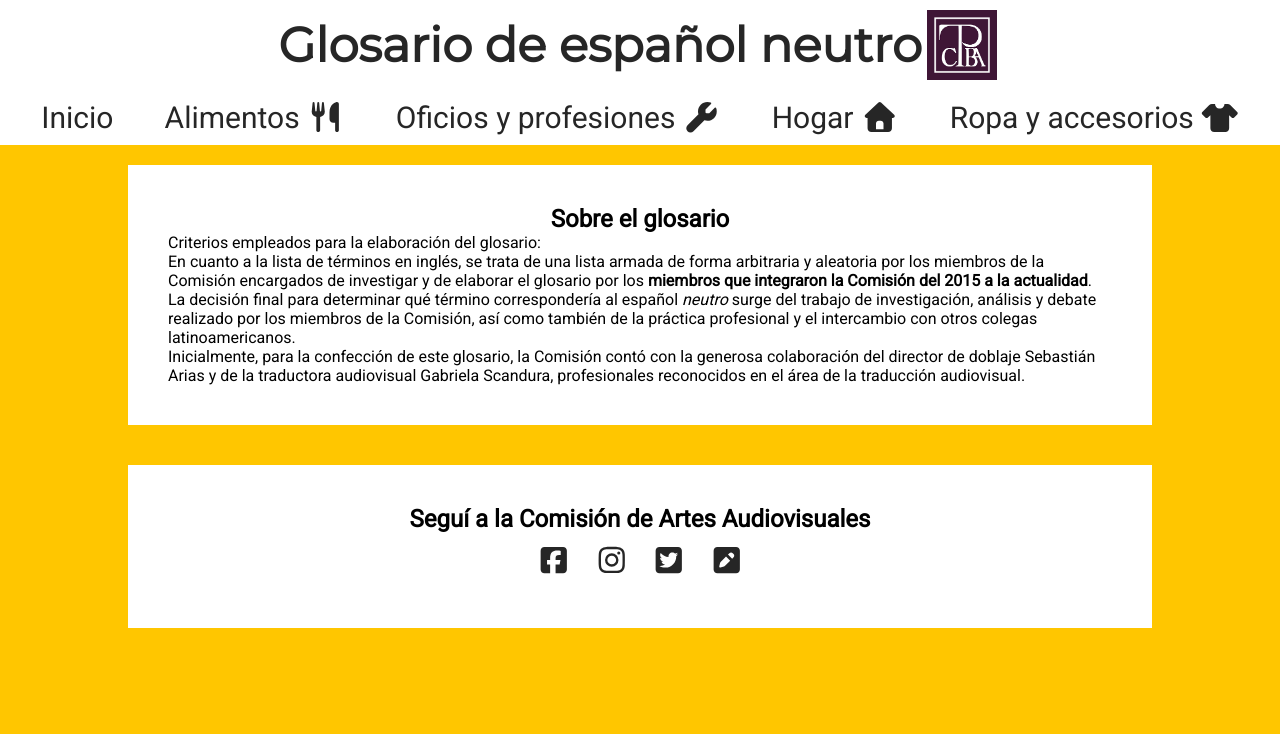
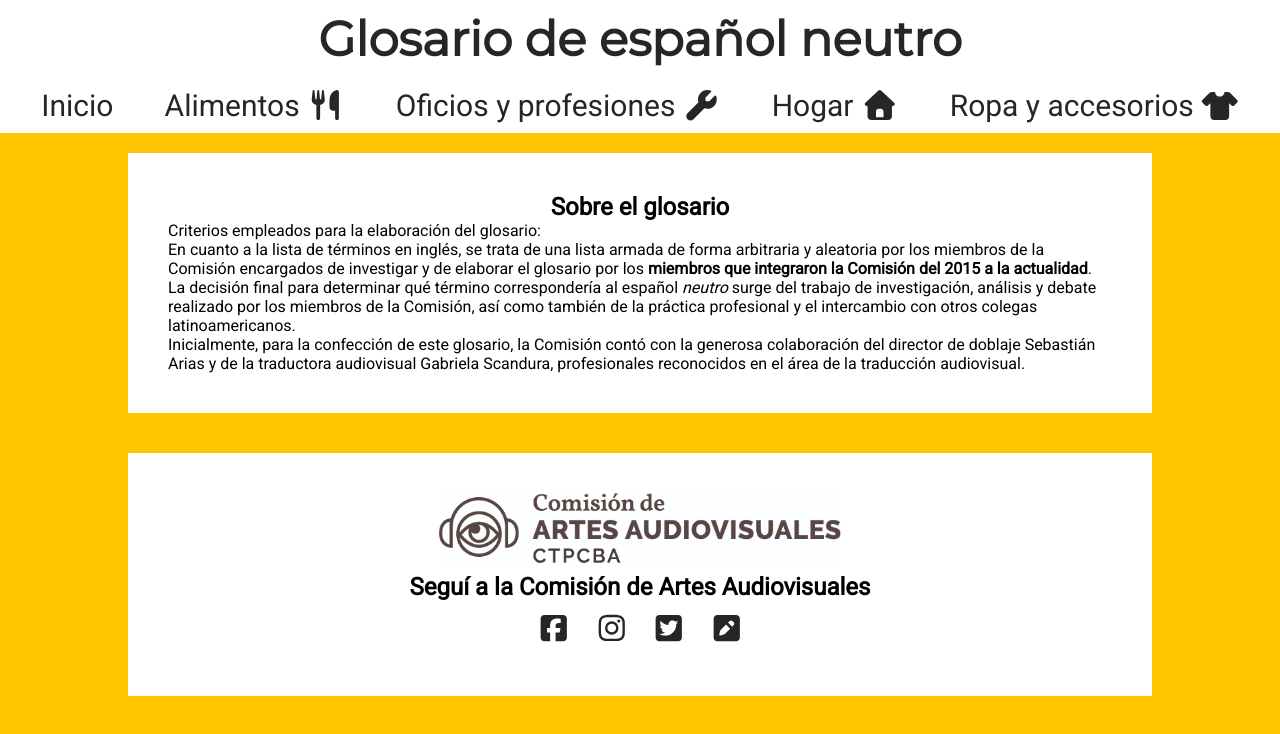
Before and after one commit to TAV-CTPCBA/Glosario, a plain HTML site: page index.html in a window 1280 px wide. Drawn offline with Linux system fonts and the light colour scheme.

Commit message:
nuevo logo

```diff
--- a/assets/style.css
+++ b/assets/style.css
@@ -132,7 +132,12 @@
     margin: 20px;
     display: flex;
     flex-direction: column;
+    align-items: center;
     font-family: 'Roboto';
+  }
+
+  .about img {
+    margin-bottom: 10px;
   }
 
   .social--row {
--- a/index.html
+++ b/index.html
@@ -14,7 +14,6 @@
         <div >
           <a class="title">
             <h1>Glosario de español neutro</h1>
-            <img class="logo" src="assets/logo-ctpcba.png" alt="">
           </a>
         </div>
         <nav>
@@ -35,6 +34,7 @@
           </p>
         </div>
         <div class="about">
+            <img class="logo" src="assets/logo.jpg" alt="">
           <h2 style="align-self: center;">Seguí a la Comisión de Artes Audiovisuales</h2>
           <div class="social--row">
             <a href="https://www.facebook.com/ComisionArtesAudiovisualesCTPCBA/" target="_blank" title="Facebook">
```
Also changed, not shown: assets/logo.jpg (added), assets/logo.png (deleted).
